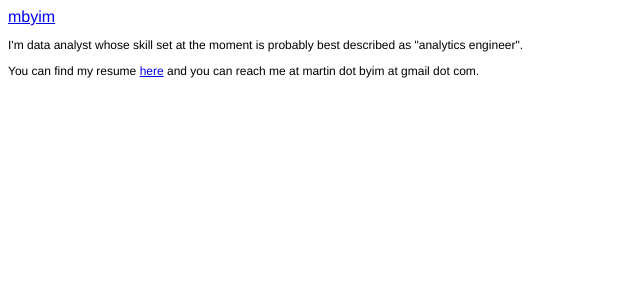
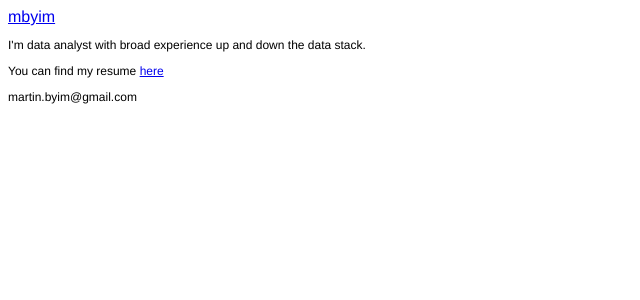
Before and after one commit to mbyim/mbyim.github.io, a Jekyll site: the page built from index.html, in a window 1280 px wide. Shown: the top 300 px of the page, without its empty margins (0-640 px from the left). Built offline with Jekyll 4.4.1, drawn with Linux system fonts in a browser that asks for light colours; Markdown is read by kramdown in place of the engine named in the settings; the list of posts is cut into pages by our own code.

Commit message:
added files

```diff
--- a/index.html
+++ b/index.html
@@ -4,8 +4,10 @@ layout: default
 
 
 
-<p> I'm data analyst whose skill set at the moment is probably best described as "analytics engineer".</p>
-<p> You can find my resume <a href="{{ "/pdf/martin_yim_resume_2019.pdf" | absolute_url }}" target="_blank">here</a> and you can reach me at martin dot byim at gmail dot com.</p>
+<p> I'm data analyst with broad experience up and down the data stack.</p>
+<p> You can find my resume <a href="{{ "/pdf/martin_yim_resume_2019.pdf" | absolute_url }}" target="_blank">here</a></p>
+
+<p>martin.byim@gmail.com</p>
 
 <br/>
 
```
Also changed, not shown: 2 other files.
